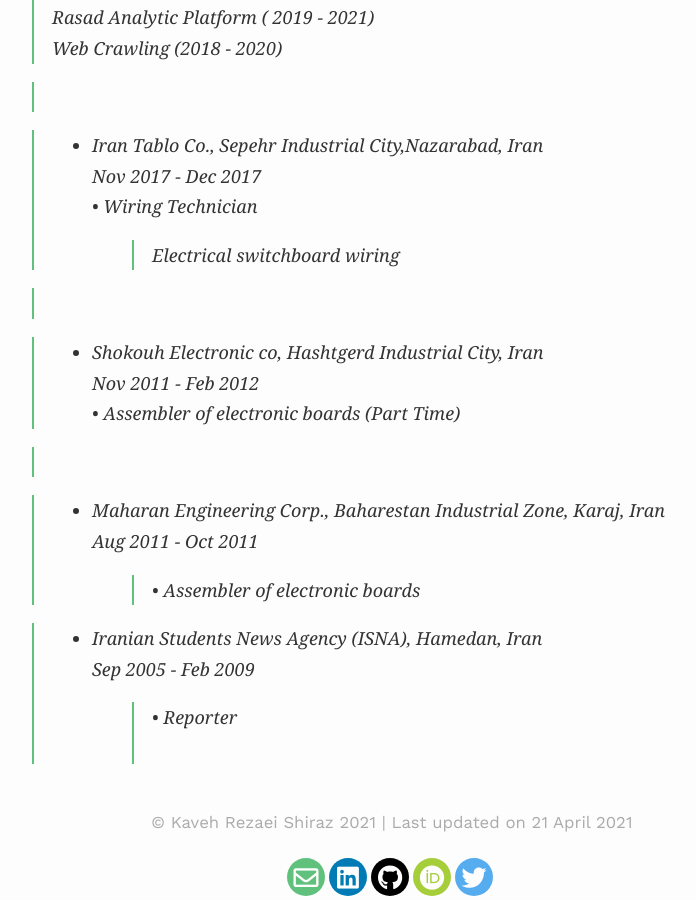
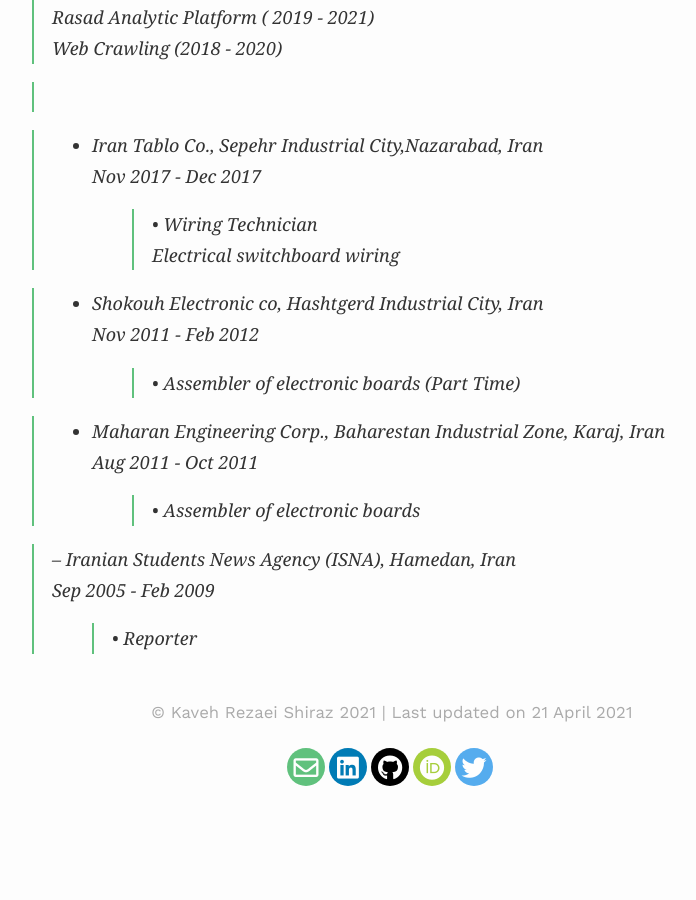
Before and after one commit to KavehRS/website, a Jekyll site: the page built from index.md, in a window 1280 px wide and 900 px high, scrolled down 1732 px. Shown: the whole window, without its empty margins (248-944 px from the left). Built offline with Jekyll 4.4.1, drawn with Linux system fonts in a browser that asks for light colours; nearby versions of some CDN libraries; after the commit the page ends 2522 px from its top, so only the background shows below that.

Commit message:
Update index.md

```diff
--- a/index.md
+++ b/index.md
@@ -66,19 +66,13 @@
 > ‌ <br>
 
 > - Iran Tablo Co., Sepehr Industrial City,Nazarabad, Iran<br> Nov 2017 - Dec 2017<br>
-> •	Wiring Technician<br>
->> Electrical switchboard wiring<br>
+>> •	Wiring Technician<br> Electrical switchboard wiring<br>
 
-> ‌ <br>
-
-> - Shokouh Electronic co, Hashtgerd Industrial City, Iran<br> Nov 2011 - Feb 2012<br>
-> •	Assembler of electronic boards (Part Time)<br>
-
-> ‌ <br>
+> - Shokouh Electronic co, Hashtgerd Industrial City, Iran<br> Nov 2011 - Feb 2012
+>> •	Assembler of electronic boards (Part Time)<br>
 
 > - Maharan Engineering Corp., Baharestan Industrial Zone, Karaj, Iran<br> Aug 2011 - Oct 2011
 >> •	Assembler of electronic boards<br>
 
-> - Iranian Students News Agency (ISNA), Hamedan, Iran<br> Sep 2005 - Feb 2009
+> -- Iranian Students News Agency (ISNA), Hamedan, Iran<br> Sep 2005 - Feb 2009
 >> •	Reporter<br>
- ‌ <br>
```
